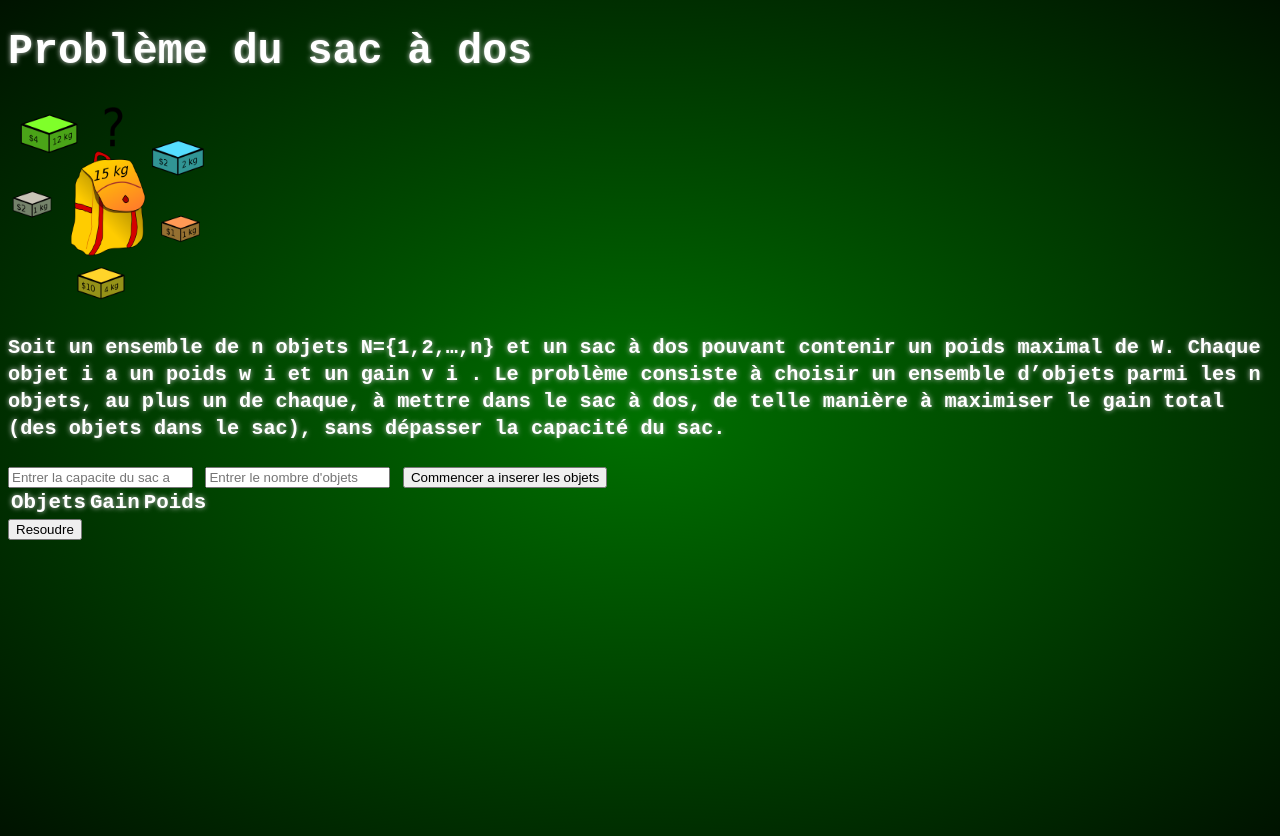
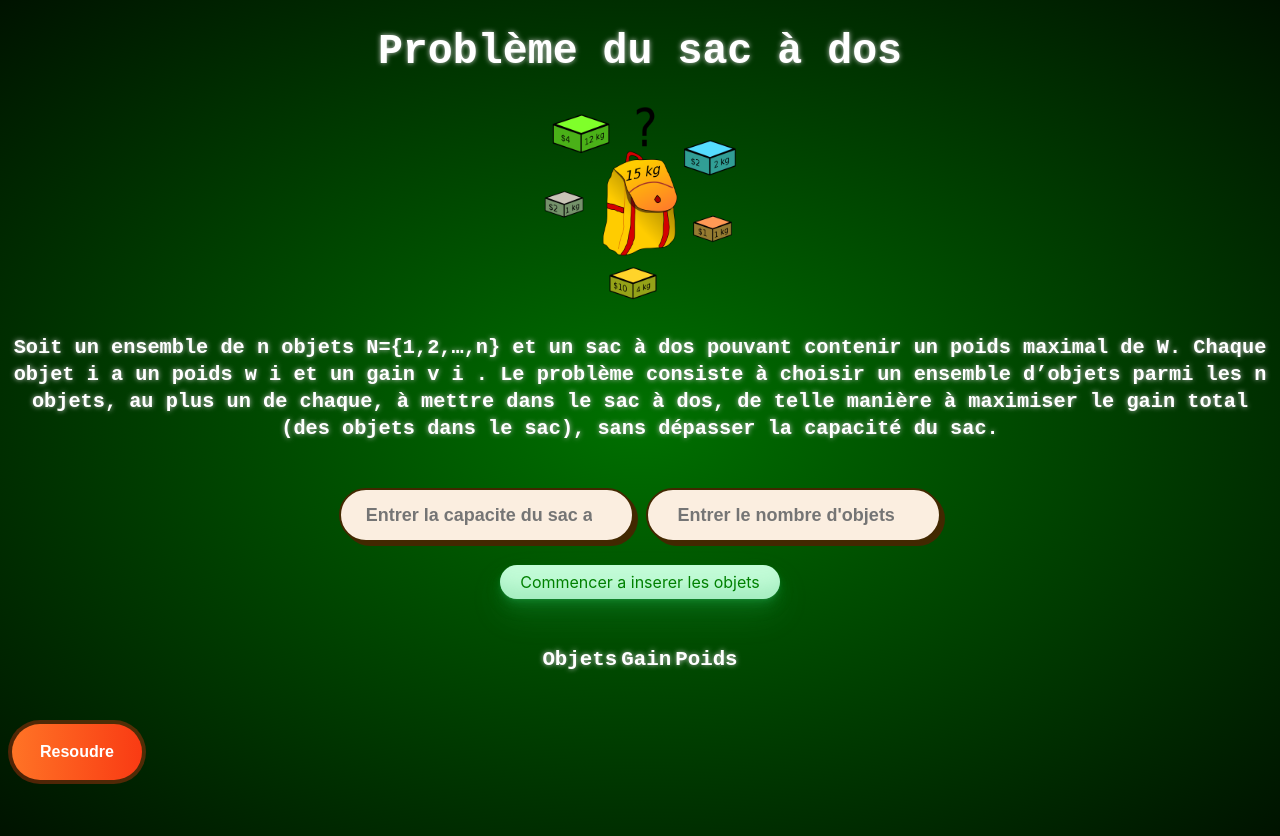
Before and after one commit to 0xdia/knapsack-solver, a plain HTML site: page index.html in a window 1280 px wide. Both pictures are taken after a click on the button "Commencer a inserer les objets". Drawn offline with Linux system fonts and the light colour scheme.

Commit message:
stylize buttons and table

```diff
--- a/index.html
+++ b/index.html
@@ -24,16 +24,17 @@
         </h3>
     </div>
 
+    <br>
     <div class="problem-initialisation" id="problem-initialisation">
-        <input type="number" id="capacity" placeholder="Entrer la capacite du sac a dos">
-        <input type="number" id="nbr_objects" placeholder="Entrer le nombre d'objets">
-
-        <button type="button" onclick="prepareSecondSection();"> Commencer a inserer les objets </button>
+        <input class="input" type="number" id="capacity" placeholder="Entrer la capacite du sac a dos">
+        <input class="input" type="number" id="nbr_objects" placeholder="Entrer le nombre d'objets">
+        <br> <br>
+        <button class="button-prepare" type="button" onclick="prepareSecondSection();"> Commencer a inserer les objets </button>
     </div>
 
-    <div id="table-objects"></div>
-
-    <div id="solve-button"></div>
+    <br><br>
+    <div class="table-objects" id="table-objects"></div>
+    <div class="solve-button" id="solve-button"></div>
 
     <div id="solution"></div>
 </body>
--- a/logic.js
+++ b/logic.js
@@ -4,7 +4,7 @@ var numberOfObjects;
 function tableForItems() {
     numberOfObjects = document.getElementById('nbr_objects').value;
 
-    var tableHeader = '<table class="table-items" id="table">\
+    var tableHeader = '<table class="table-items" id="table" align="center">\
                     <tr>\
                         <th scope="col">Objets</th>\
                         <th scope="col"> Gain </th>\
@@ -14,10 +14,10 @@ function tableForItems() {
     var tableBody = '';
 
     for (var i=0; i<numberOfObjects; i++) {
-        tableBody += '<tbody><tr><td>' + i+1 + '</td>';
+        tableBody += '<tbody><tr><td>' + i + '</td>';
         for (var j=0; j<2; j++) {
             tableBody += '<td>\
-                        <input type="number" placeholder="value"\
+                        <input class="item" type="number" placeholder="value"\
                         </td>';
         }
         tableBody += '</tr></tbody>\n';
@@ -33,7 +33,7 @@ function prepareSecondSection() {
 
     if (Capacity>=0 && numberOfObjects>=0) {
         tableForItems();
-        document.getElementById('solve-button').innerHTML = '<button type="button" onclick="solve();"> Resoudre </button>';
+        document.getElementById('solve-button').innerHTML = '<br><br> <button class="solve" type="button" onclick="solve();"> Resoudre </button>';
     } else {
         document.getElementById('table-objects').innerHTML = '';
         document.getElementById('solve-button').innerHTML = '';
--- a/style.css
+++ b/style.css
@@ -13,3 +13,217 @@ body {
     background: #0080FF;
     text-shadow: none;
 }
+
+.introduction {
+    text-align: center;
+}
+
+.problem-initialisation {
+    text-align: center;
+}
+
+.input {
+  background-color: #fbeee0;
+  border: 2px solid #422800;
+  border-radius: 30px;
+  box-shadow: #422800 4px 4px 0 0;
+  color: #422800;
+  cursor: pointer;
+  display: inline-block;
+  font-weight: 600;
+  font-size: 18px;
+  padding: 0 18px;
+  line-height: 50px;
+  text-align: center;
+  text-decoration: none;
+  user-select: none;
+  -webkit-user-select: none;
+  touch-action: manipulation;
+}
+
+.input:hover {
+  background-color: #fff;
+}
+
+.input:active {
+  box-shadow: #422800 2px 2px 0 0;
+  transform: translate(2px, 2px);
+}
+
+@media (min-width: 768px) {
+  .input {
+    min-width: 120px;
+    padding: 0 25px;
+  }
+}
+
+
+.button-prepare {
+  background-color: #c2fbd7;
+  border-radius: 100px;
+  box-shadow: rgba(44, 187, 99, .2) 0 -25px 18px -14px inset,rgba(44, 187, 99, .15) 0 1px 2px,rgba(44, 187, 99, .15) 0 2px 4px,rgba(44, 187, 99, .15) 0 4px 8px,rgba(44, 187, 99, .15) 0 8px 16px,rgba(44, 187, 99, .15) 0 16px 32px;
+  color: green;
+  cursor: pointer;
+  display: inline-block;
+  font-family: CerebriSans-Regular,-apple-system,system-ui,Roboto,sans-serif;
+  padding: 7px 20px;
+  text-align: center;
+  text-decoration: none;
+  transition: all 250ms;
+  border: 0;
+  font-size: 16px;
+  user-select: none;
+  -webkit-user-select: none;
+  touch-action: manipulation;
+}
+
+.button-prepare:hover {
+  box-shadow: rgba(44,187,99,.35) 0 -25px 18px -14px inset,rgba(44,187,99,.25) 0 1px 2px,rgba(44,187,99,.25) 0 2px 4px,rgba(44,187,99,.25) 0 4px 8px,rgba(44,187,99,.25) 0 8px 16px,rgba(44,187,99,.25) 0 16px 32px;
+  transform: scale(1.05) rotate(-1deg);
+}
+
+.item {
+  align-items: center;
+  appearance: none;
+  background-color: #FCFCFD;
+  border-radius: 4px;
+  border-width: 0;
+  box-shadow: rgba(45, 35, 66, 0.4) 0 2px 4px,rgba(45, 35, 66, 0.3) 0 7px 13px -3px,#D6D6E7 0 -3px 0 inset;
+  box-sizing: border-box;
+  color: #36395A;
+  cursor: pointer;
+  display: inline-flex;
+  font-family: "JetBrains Mono",monospace;
+  height: 48px;
+  justify-content: center;
+  line-height: 1;
+  list-style: none;
+  overflow: hidden;
+  padding-left: 16px;
+  padding-right: 16px;
+  position: relative;
+  text-align: left;
+  text-decoration: none;
+  transition: box-shadow .15s,transform .15s;
+  user-select: none;
+  -webkit-user-select: none;
+  touch-action: manipulation;
+  white-space: nowrap;
+  will-change: box-shadow,transform;
+  font-size: 18px;
+}
+
+.item:focus {
+  box-shadow: #D6D6E7 0 0 0 1.5px inset, rgba(45, 35, 66, 0.4) 0 2px 4px, rgba(45, 35, 66, 0.3) 0 7px 13px -3px, #D6D6E7 0 -3px 0 inset;
+}
+
+.item:hover {
+  box-shadow: rgba(45, 35, 66, 0.4) 0 4px 8px, rgba(45, 35, 66, 0.3) 0 7px 13px -3px, #D6D6E7 0 -3px 0 inset;
+  transform: translateY(-2px);
+}
+
+.item:active {
+  box-shadow: #D6D6E7 0 3px 7px inset;
+  transform: translateY(2px);
+}
+
+.solve {
+  align-items: center;
+  appearance: none;
+  background-clip: padding-box;
+  background-color: initial;
+  background-image: none;
+  border-style: none;
+  box-sizing: border-box;
+  color: #fff;
+  cursor: pointer;
+  display: inline-block;
+  flex-direction: row;
+  flex-shrink: 0;
+  font-family: Eina01,sans-serif;
+  font-size: 16px;
+  font-weight: 800;
+  justify-content: center;
+  line-height: 24px;
+  margin: 0;
+  min-height: 64px;
+  outline: none;
+  overflow: visible;
+  padding: 19px 26px;
+  pointer-events: auto;
+  position: relative;
+  text-align: center;
+  text-decoration: none;
+  text-transform: none;
+  user-select: none;
+  -webkit-user-select: none;
+  touch-action: manipulation;
+  vertical-align: middle;
+  width: auto;
+  word-break: keep-all;
+  z-index: 0;
+}
+
+@media (min-width: 768px) {
+  .solve {
+    padding: 19px 32px;
+  }
+}
+
+.solve:before,
+.solve:after {
+  border-radius: 80px;
+}
+
+.solve:before {
+  background-color: rgba(249, 58, 19, .32);
+  content: "";
+  display: block;
+  height: 100%;
+  left: 0;
+  overflow: hidden;
+  position: absolute;
+  top: 0;
+  width: 100%;
+  z-index: -2;
+}
+
+.solve:after {
+  background-color: initial;
+  background-image: linear-gradient(92.83deg, #ff7426 0, #f93a13 100%);
+  bottom: 4px;
+  content: "";
+  display: block;
+  left: 4px;
+  overflow: hidden;
+  position: absolute;
+  right: 4px;
+  top: 4px;
+  transition: all 100ms ease-out;
+  z-index: -1;
+}
+
+.solve:hover:not(:disabled):after {
+  bottom: 0;
+  left: 0;
+  right: 0;
+  top: 0;
+  transition-timing-function: ease-in;
+}
+
+.solve:active:not(:disabled) {
+  color: #ccc;
+}
+
+.solve:active:not(:disabled):after {
+  background-image: linear-gradient(0deg, rgba(0, 0, 0, .2), rgba(0, 0, 0, .2)), linear-gradient(92.83deg, #ff7426 0, #f93a13 100%);
+  bottom: 4px;
+  left: 4px;
+  right: 4px;
+  top: 4px;
+}
+
+.solve:disabled {
+  cursor: default;
+  opacity: .24;
+}
```
Lines whose indentation alone changed are shown as unchanged.
